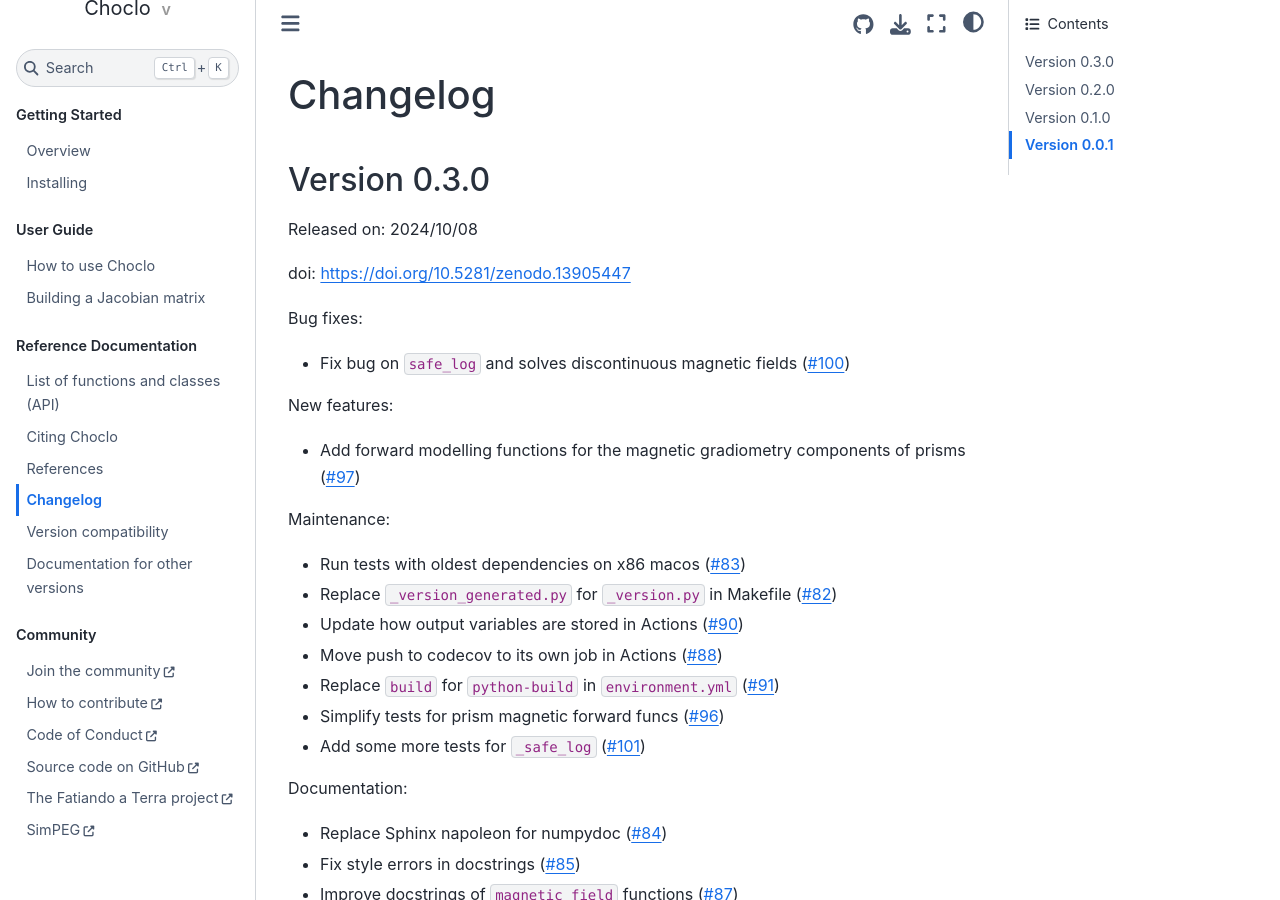
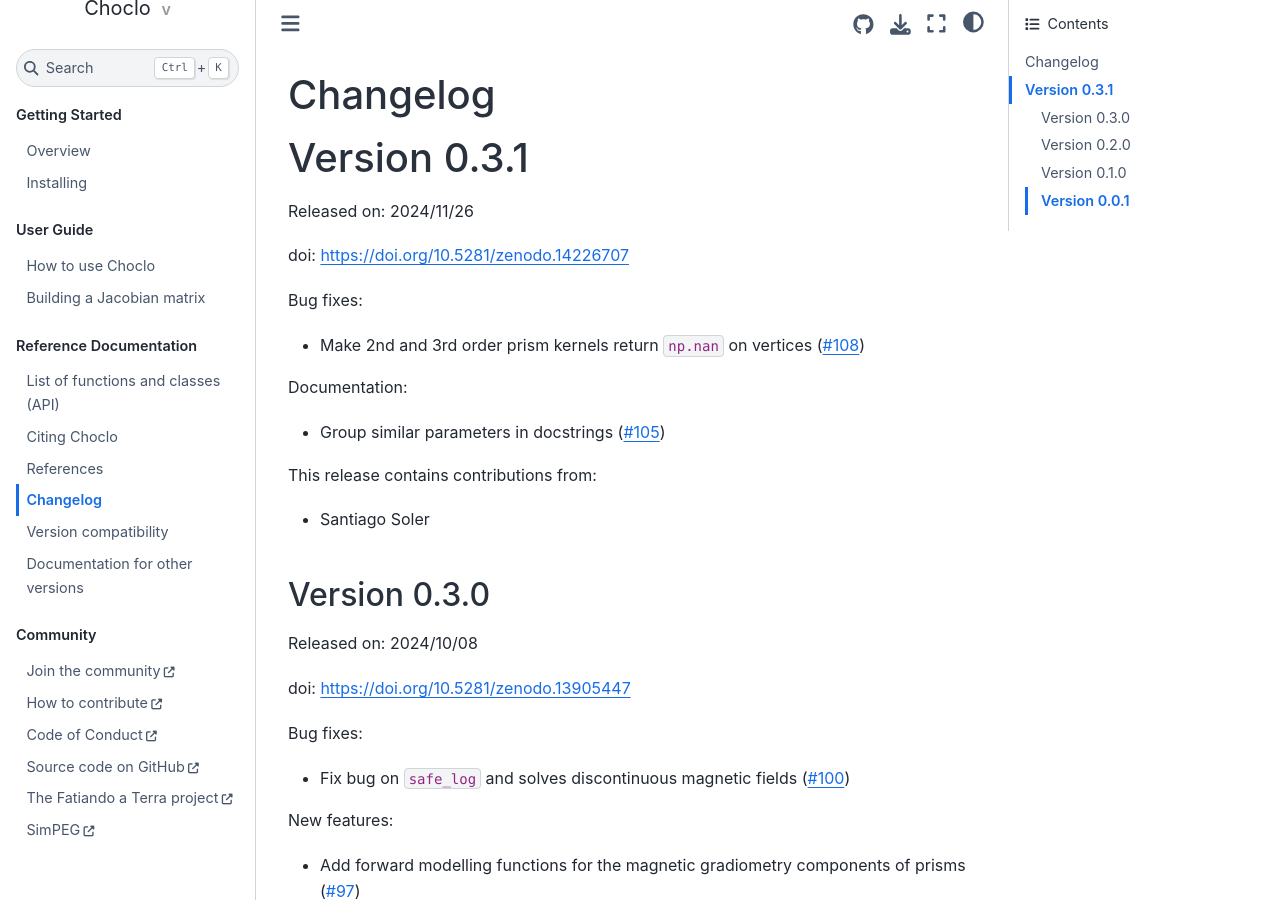
Before and after one commit to fatiando/choclo, a Sphinx documentation site: the page built from doc/changes.rst, in a window 1280 px wide and 900 px high. Built offline with Sphinx 7.4.7 and the Sphinx Book theme 1.1.4, drawn with Linux system fonts in a browser that asks for light colours; the version number could not be read and is left out.

Commit message:
Add changelog for v0.3.1 (#111)
Add changelog for Choclo v0.3.1.

```diff
--- a/doc/changes.rst
+++ b/doc/changes.rst
@@ -2,6 +2,25 @@
 
 Changelog
 =========
+
+Version 0.3.1
+=============
+
+Released on: 2024/11/26
+
+doi: https://doi.org/10.5281/zenodo.14226707
+
+Bug fixes:
+
+-  Make 2nd and 3rd order prism kernels return ``np.nan`` on vertices (`#108 <https://github.com/fatiando/choclo/pull/108>`__)
+
+Documentation:
+
+-  Group similar parameters in docstrings (`#105 <https://github.com/fatiando/choclo/pull/105>`__)
+
+This release contains contributions from:
+
+-  Santiago Soler
 
 Version 0.3.0
 -------------
--- a/doc/versions.rst
+++ b/doc/versions.rst
@@ -7,6 +7,7 @@
 * `Latest release <https://www.fatiando.org/choclo/latest>`__
 * `Development <https://www.fatiando.org/choclo/dev>`__
   (reflects the current development branch on GitHub)
+* `v0.3.1 <https://www.fatiando.org/choclo/v0.3.1>`__
 * `v0.3.0 <https://www.fatiando.org/choclo/v0.3.0>`__
 * `v0.2.0 <https://www.fatiando.org/choclo/v0.2.0>`__
 * `v0.1.0 <https://www.fatiando.org/choclo/v0.1.0>`__
```
